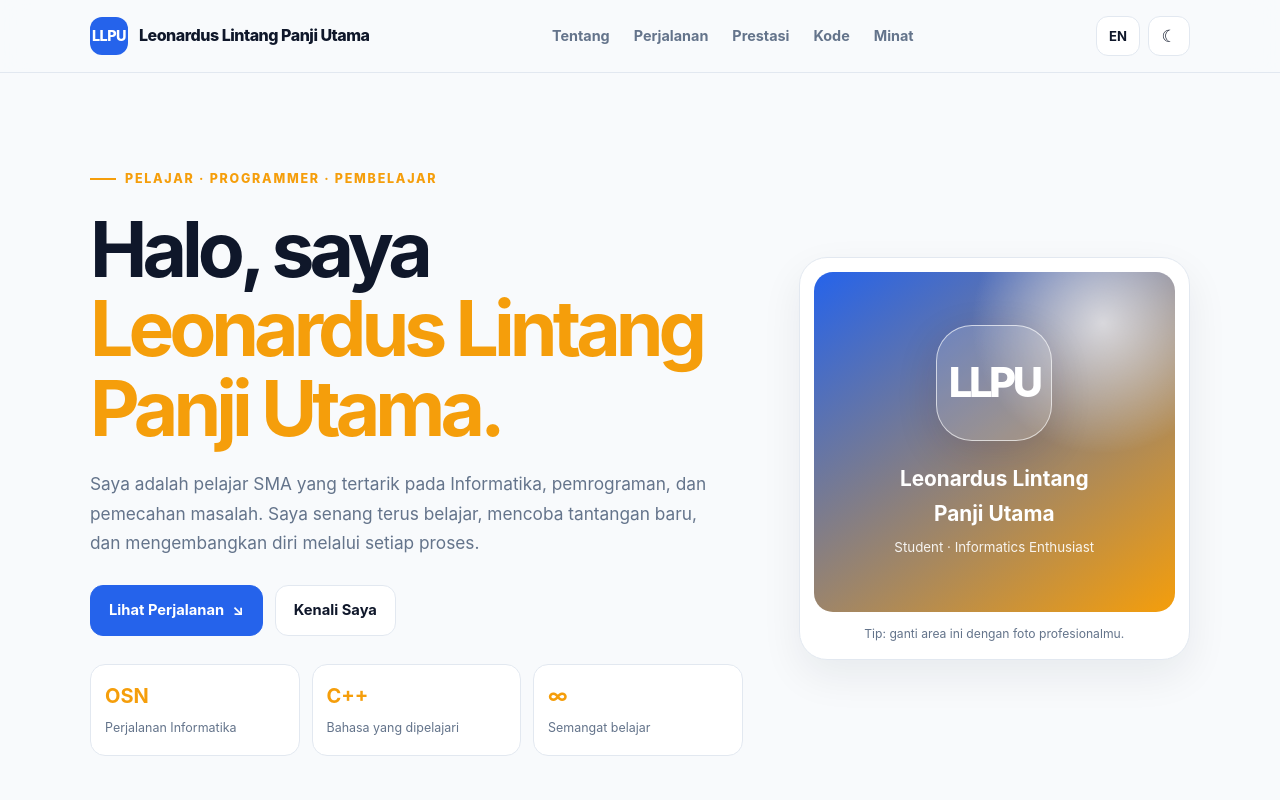
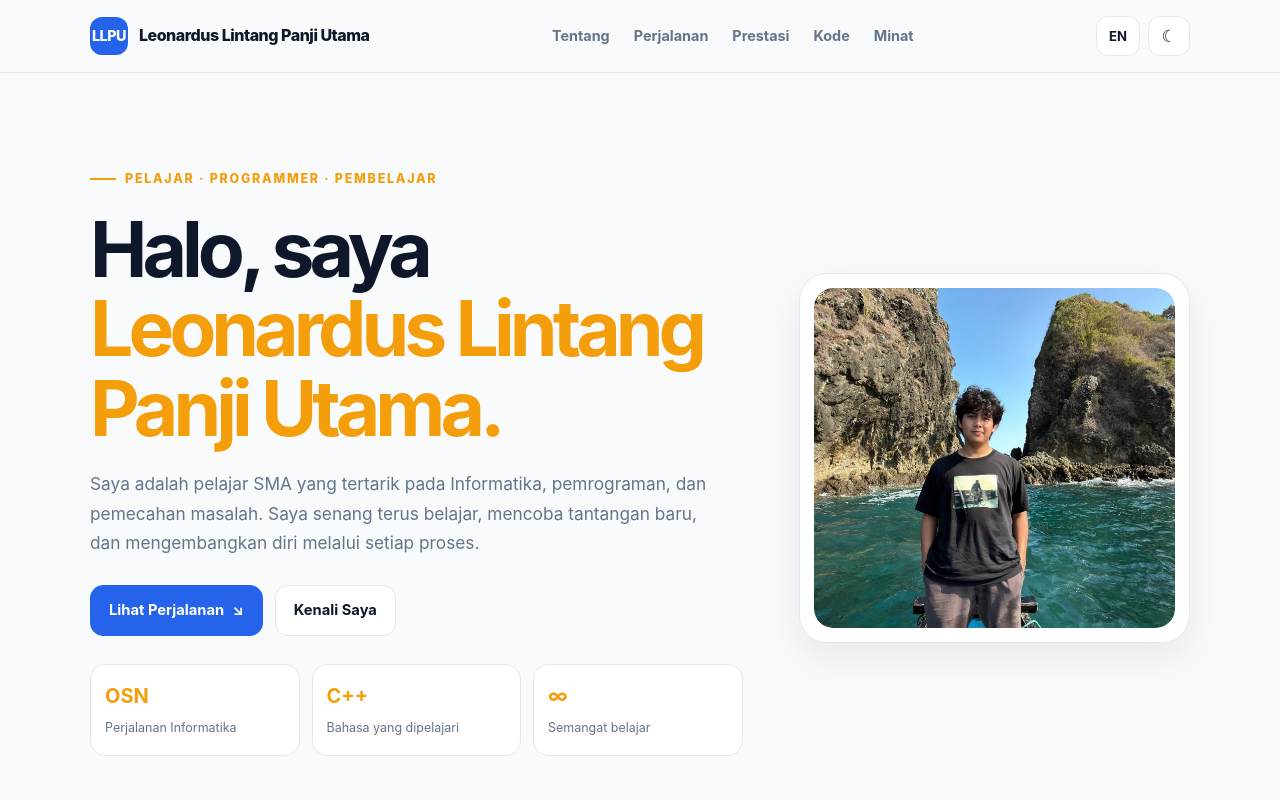
Before and after one commit to lleopu/portfolio, a plain HTML site: page index.html in a window 1280 px wide. Shown: the top 800 px of the page. Drawn offline with Linux system fonts and the light colour scheme; no server answers.

Commit message:
Update index.html

```diff
--- a/index.html
+++ b/index.html
@@ -68,6 +68,7 @@
     .hero-card { position: relative; padding: 14px; background: var(--surface); border: 1px solid var(--border); border-radius: 28px; box-shadow: var(--shadow); transform: rotate(1.5deg); }
     .portrait { min-height: 340px; border-radius: 19px; display: grid; place-items: center; text-align: center; padding: 25px; background: radial-gradient(circle at 80% 15%, rgba(255,255,255,.7), transparent 32%), linear-gradient(145deg, var(--primary), var(--accent)); color: #fff; overflow: hidden; }
     .portrait-inner { max-width: 230px; }
+    .portrait-photo { position: absolute; inset: 0; width: 100%; height: 100%; object-fit: cover; object-position: center; border-radius: 19px; }
     .monogram { display: grid; place-items: center; width: 116px; height: 116px; margin: 0 auto 20px; border: 1px solid rgba(255,255,255,.65); border-radius: 36px; background: rgba(255,255,255,.14); font-size: 2.6rem; font-weight: 850; letter-spacing: -.08em; box-shadow: 0 12px 40px rgba(47,18,26,.14); }
     .portrait strong { display: block; font-size: 1.3rem; }
     .portrait small { display: block; margin-top: 5px; opacity: .9; }
@@ -220,15 +221,10 @@
           <div class="fact"><strong>∞</strong><span data-i18n="fact3">Semangat belajar</span></div>
         </div>
       </div>
-      <div class="hero-card reveal" aria-label="Profile placeholder">
-        <div class="portrait">
-          <div class="portrait-inner">
-            <div class="monogram">LLPU</div>
-            <strong>Leonardus Lintang Panji Utama</strong>
-            <small data-i18n="portraitSubtitle">Student · Informatics Enthusiast</small>
-          </div>
+      <div class="hero-card reveal" aria-label="Foto profil Leonardus Lintang Panji Utama">
+        <div class="portrait" style="position:relative; padding:0; background:var(--surface);">
+          <img class="portrait-photo" src="assets/profile.jpeg" alt="Foto profil Leonardus Lintang Panji Utama">
         </div>
-        <p class="photo-note" data-i18n="photoNote">Tip: ganti area ini dengan foto profesionalmu.</p>
       </div>
     </header>
 
```
